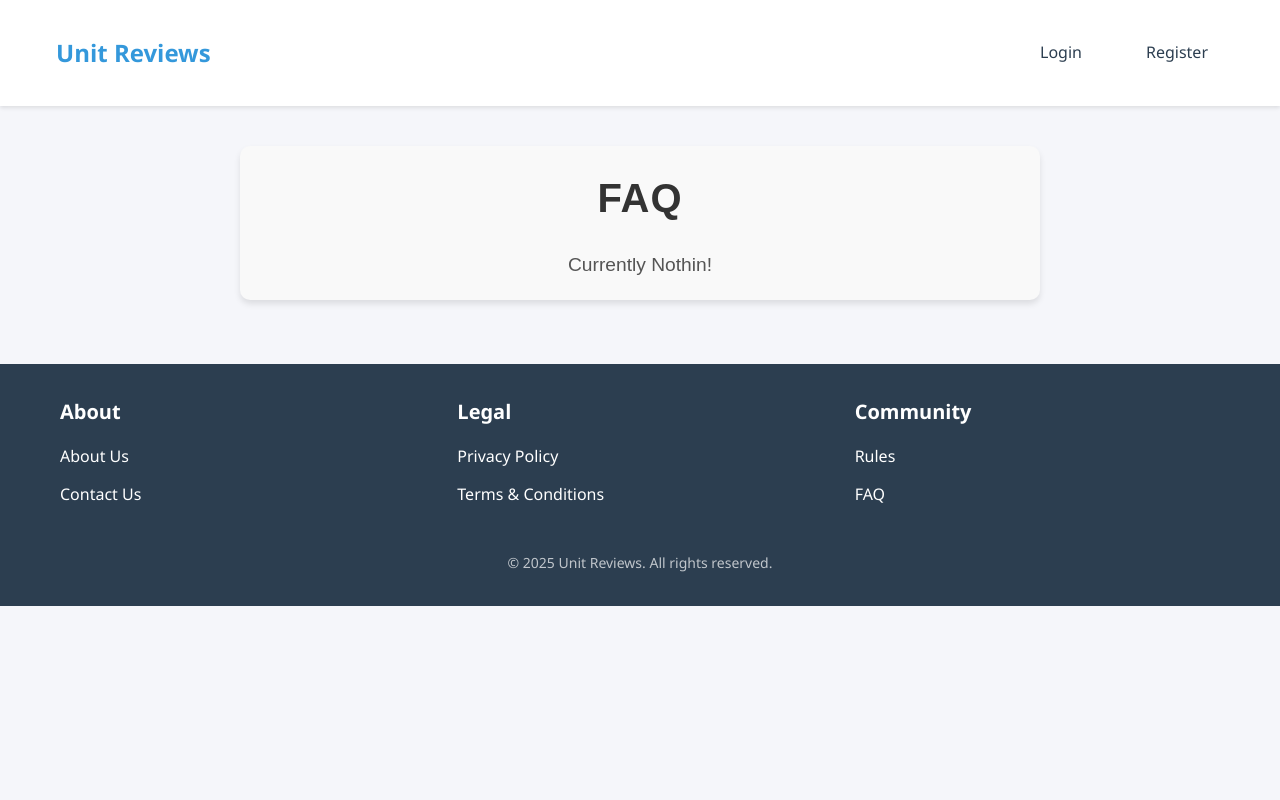
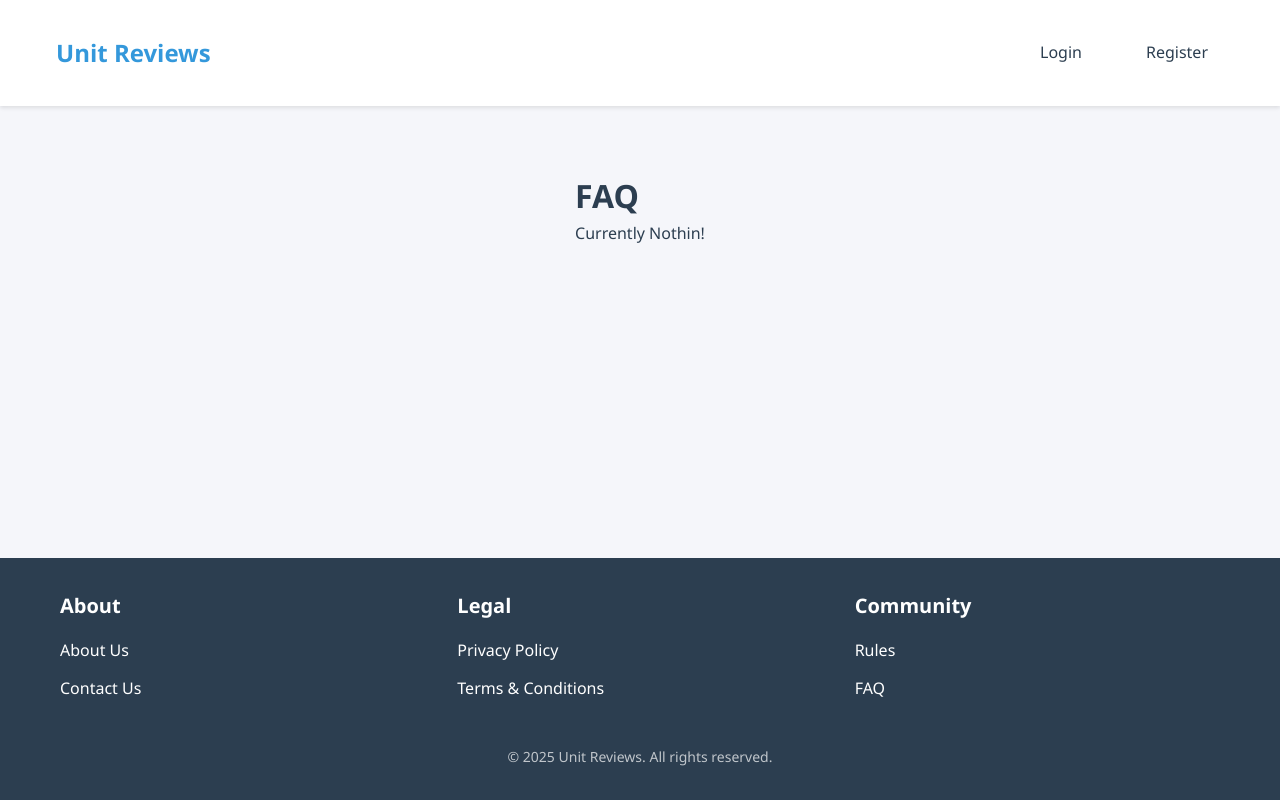
Before and after one commit to ssakshamsin/monashreflect, a Flask app: template app/templates/faq.html in a window 1280 px wide. Run offline with Flask 2, Linux system fonts and the light colour scheme; the template is opened without the code that fills it, so the values that code supplies are empty; parts of the project's set-up code (start-up, migrations or seed data) failed here and were passed over.

Commit message:
flexbox the footer to the bottom

```diff
--- a/app/app.py
+++ b/app/app.py
@@ -1,6 +1,7 @@
 from flask import Flask, render_template, request
 from flask import Blueprint
 from flask import jsonify
+
 # Initialize the Flask app
 app = Flask(__name__)
 
@@ -57,5 +58,14 @@ def vote_unit(code):
         'bad_votes': unit.bad_votes,
         'total_votes': unit.good_votes + unit.bad_votes,
     })
+
+from app import db
+from app.models import User
+
+test_user = User(username='testuser', email='test@example.com')
+test_user.set_password('password')
+db.session.add(test_user)
+db.session.commit()
+
 if __name__ == "__main__":
     app.run(debug=True)
--- a/app/static/css/footer.css
+++ b/app/static/css/footer.css
@@ -1,9 +1,23 @@
-/* Footer */
+/* Ensure the body and html take up the full height of the viewport */
+html, body {
+    height: 100%;
+    margin: 0;
+    display: flex;
+    flex-direction: column; /* Make the layout a vertical flex container */
+}
+
+/* Main content grows to fill available space */
+main {
+    flex: 1; /* This pushes the footer to the bottom */
+    padding: 20px; /* Optional: Add padding for spacing */
+}
+
+/* Footer styling remains unchanged */
 .footer {
     background-color: #2c3e50;
     color: white;
     padding: 2rem 0;
-    margin-top: 4rem;
+    margin-top: 0; /* Remove any top margin */
 }
 
 .footer-container {
@@ -49,77 +63,3 @@
     font-size: 0.875rem;
     color: rgba(255, 255, 255, 0.7);
 }
-
-   /* General styling for the about us section */
-.about-container {
-    max-width: 800px;
-    margin: 40px auto;
-    padding: 20px;
-    text-align: center;
-    background-color: #f9f9f9;
-    border-radius: 10px;
-    box-shadow: 0 4px 6px rgba(0, 0, 0, 0.1);
-  }
-
-  .about-title {
-    font-size: 2.5rem;
-    color: #333;
-    margin-bottom: 20px;
-    font-family: 'Arial', sans-serif;
-    letter-spacing: 1px;
-  }
-
-  .about-content {
-    font-size: 1.2rem;
-    color: #555;
-    line-height: 1.6;
-    font-family: 'Arial', sans-serif;
-  }
-
-  .about-text strong {
-    color: #007BFF; /* Blue color for emphasis */
-    font-weight: bold;
-  }
-
-  /* General styling for the guidelines section */
-.guidelines-container {
-    max-width: 800px; /* Limits the width of the content */
-    margin: 40px auto; /* Centers the container and adds vertical spacing */
-    padding: 20px; /* Adds padding inside the container */
-    background-color: #f9f9f9; /* Light background color */
-    border-radius: 10px; /* Rounded corners */
-    box-shadow: 0 4px 6px rgba(0, 0, 0, 0.1); /* Subtle shadow for depth */
-  }
-
-  .guidelines-title {
-    font-size: 2.5rem; /* Larger font size for the title */
-    color: #333; /* Dark gray color for contrast */
-    text-align: center; /* Center align the title */
-    margin-bottom: 20px; /* Space below the title */
-    font-family: 'Arial', sans-serif;
-  }
-
-  .guidelines-intro, .guidelines-outro {
-    font-size: 1.2rem; /* Slightly larger font size for readability */
-    color: #555; /* Gray color for secondary text */
-    line-height: 1.6; /* Improved line height for readability */
-    text-align: center; /* Center align the intro and outro paragraphs */
-    margin-bottom: 20px; /* Space below the paragraphs */
-    font-family: 'Arial', sans-serif;
-  }
-
-  .guidelines-list {
-    font-size: 1.1rem; /* Font size for list items */
-    color: #444; /* Slightly darker gray for list text */
-    line-height: 1.6; /* Improved line height for readability */
-    padding-left: 20px; /* Indentation for the list */
-    margin-bottom: 20px; /* Space below the list */
-  }
-
-  .guidelines-list li {
-    margin-bottom: 10px; /* Space between each list item */
-  }
-
-  .guidelines-list strong {
-    color: #007BFF; /* Blue color for emphasis on rule titles */
-  }
```
Also changed, not shown: app/routes.py (line endings or trailing spaces). Lines whose indentation alone changed are shown as unchanged.
